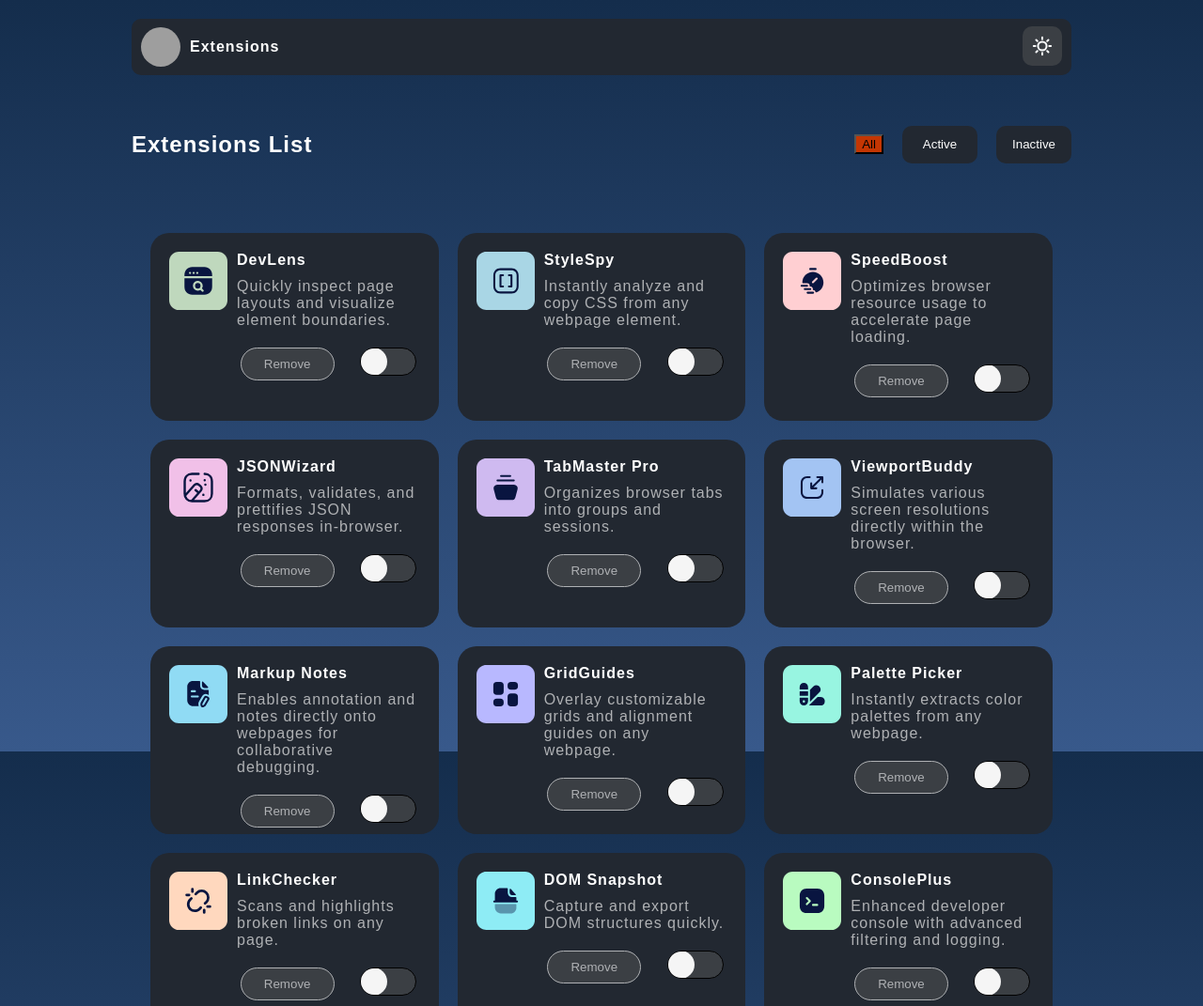
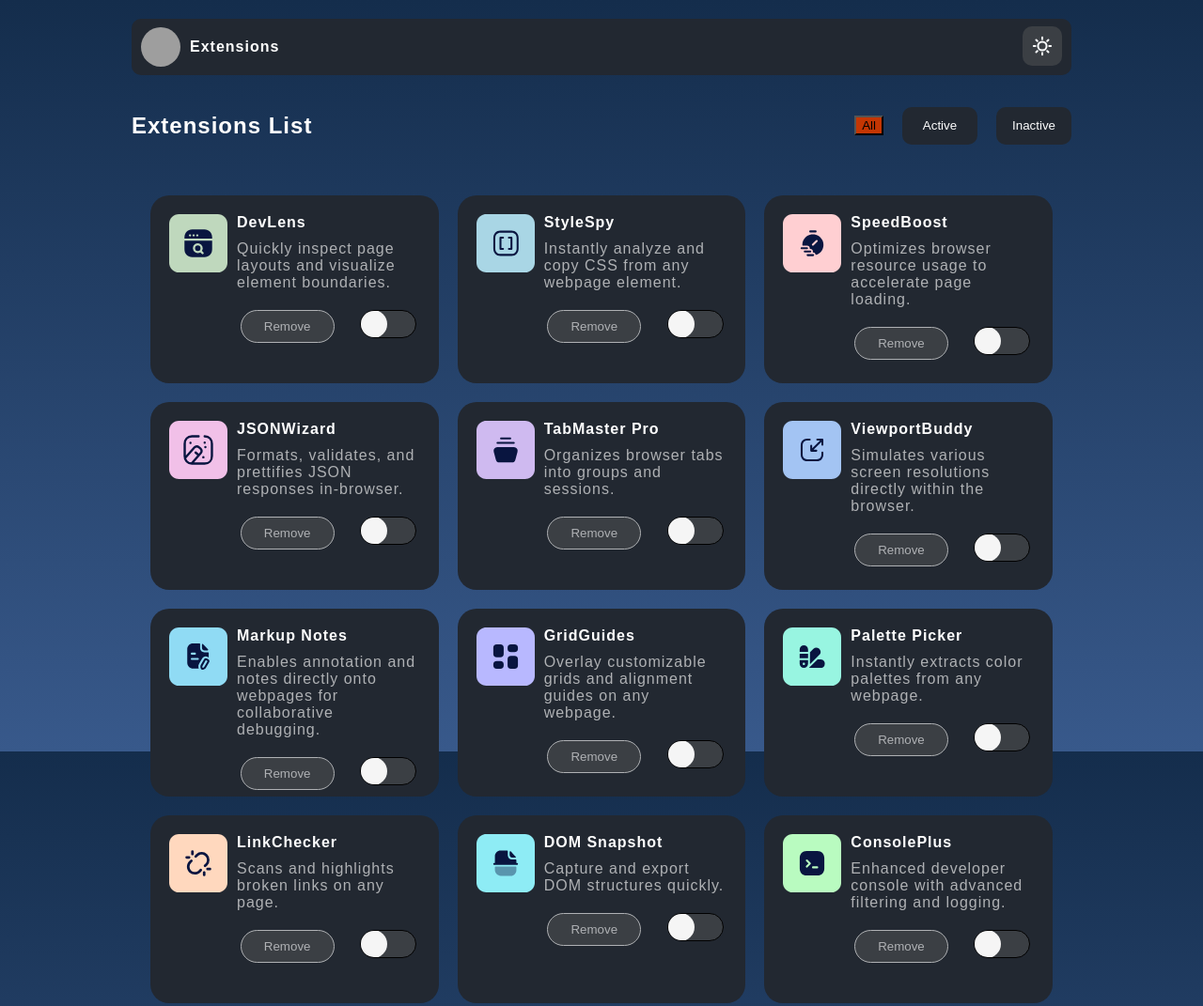
Before and after one commit to savageme6ix/Extension-manager, a plain HTML site: page index.html in a window 1280 px wide. Shown: the top 1071 px of the page at 94% size. Drawn offline with Linux system fonts and the light colour scheme; grey boxes are pictures that could not be loaded.

Commit message:
Fixed some padding issues

```diff
--- a/script.css
+++ b/script.css
@@ -71,7 +71,6 @@ body {
     display: flex;
     justify-content: space-between;
     align-items: center;
-    padding: 20px 0;
     color: white;
     width: 100%;
 }
--- a/script.js
+++ b/script.js
@@ -1,5 +1,5 @@
 let gridHtml = ``;
-let mainpage = document.querySelector(".filter-btnA");
+let mainpage = window.location.pathname.includes("index.html");
 let activepage = window.location.pathname.includes("active.html");
 let inactivepage = window.location.pathname.includes("inactive.html");
 let active = JSON.parse(localStorage.getItem('activeE')) || [];
@@ -87,6 +87,12 @@ const extensionss = fetch("data.json")
         })
        }
 
+       if(document.querySelector(".filter-btn")){
+        document.querySelector(".filter-btn").addEventListener("click", ()=>{
+            window.location.href = "index.html"
+        })
+       }
+
        const toggleButtons = document.querySelectorAll(".toggle");
        toggleButtons.forEach(button=>{
         button.addEventListener("click", function() {
```
